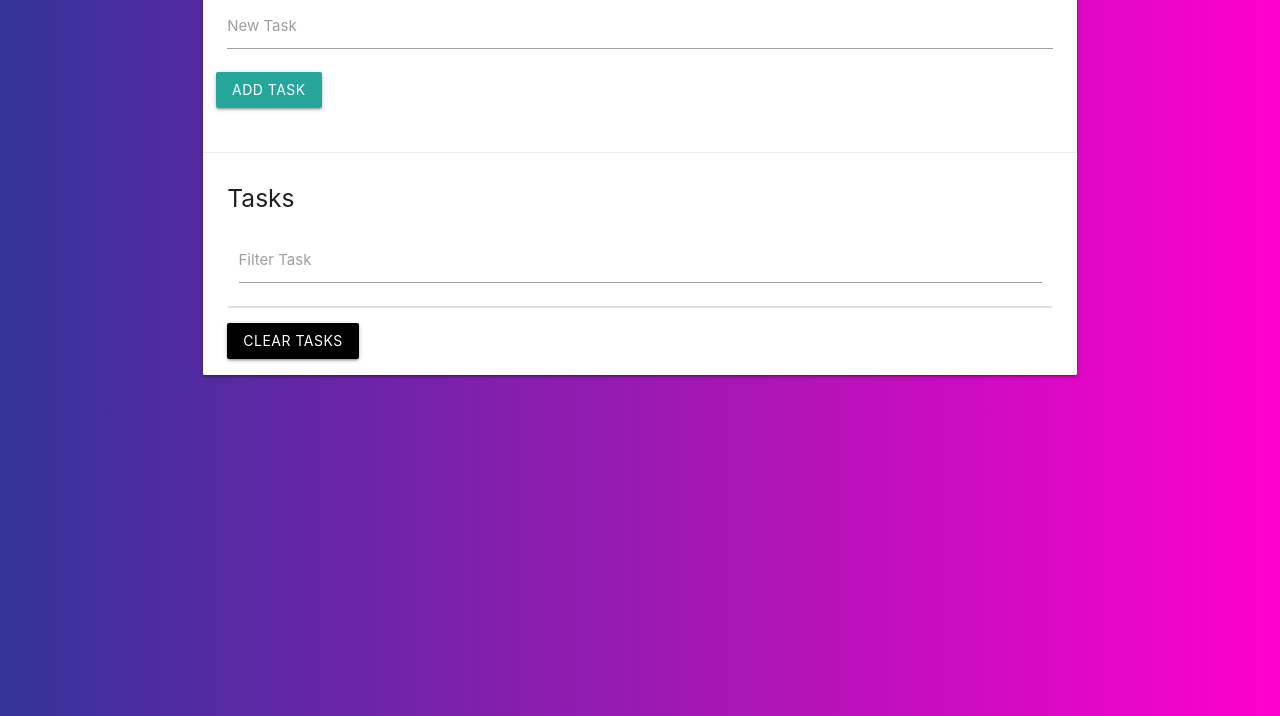
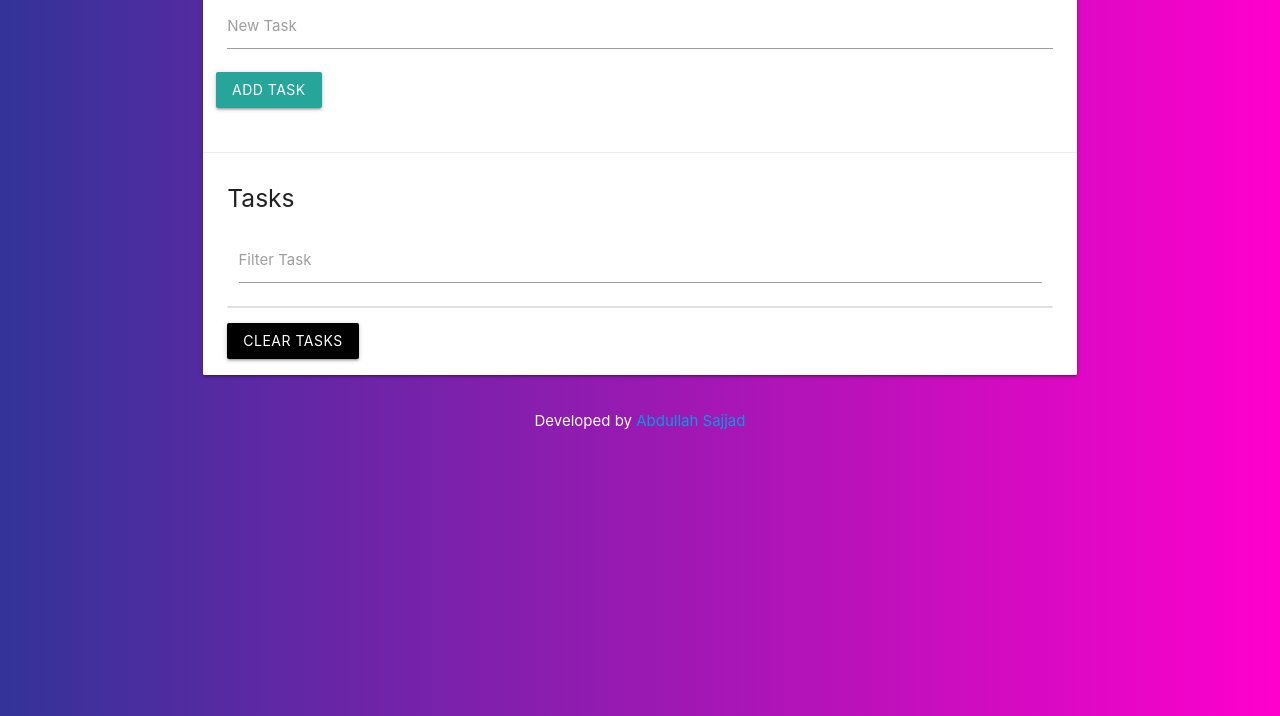
Before and after one commit to Abdullah-Sajjad026/TaskList-App, a plain HTML site: page index.html in a window 1280 px wide. Shown: the part 84-800 px from the top of the page. Drawn offline with nearby package versions, Linux system fonts and the light colour scheme.

Commit message:
added footer

```diff
--- a/index.html
+++ b/index.html
@@ -50,6 +50,13 @@ background: linear-gradient(to right, #333399, #ff00cc); /* W3C, IE 10+/ Edge, F
             </div>
         </div>
     </div>
+    <footer>
+        <div class="container center">
+            <span class="white-text text-darken-2">Developed by <a href="https://www.linkedin.com/in/abdullahwebdev/"
+                    target="blank">Abdullah
+                    Sajjad</a></span>
+        </div>
+    </footer>
 
 
     <script src="https://code.jquery.com/jquery-3.6.0.min.js"
```
